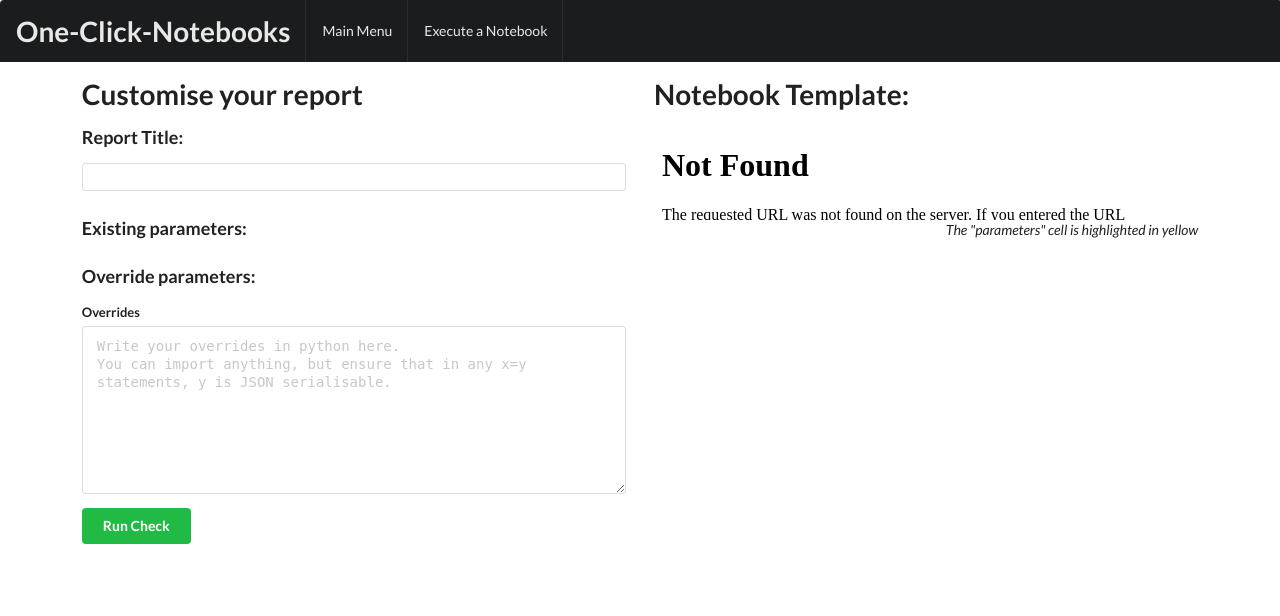
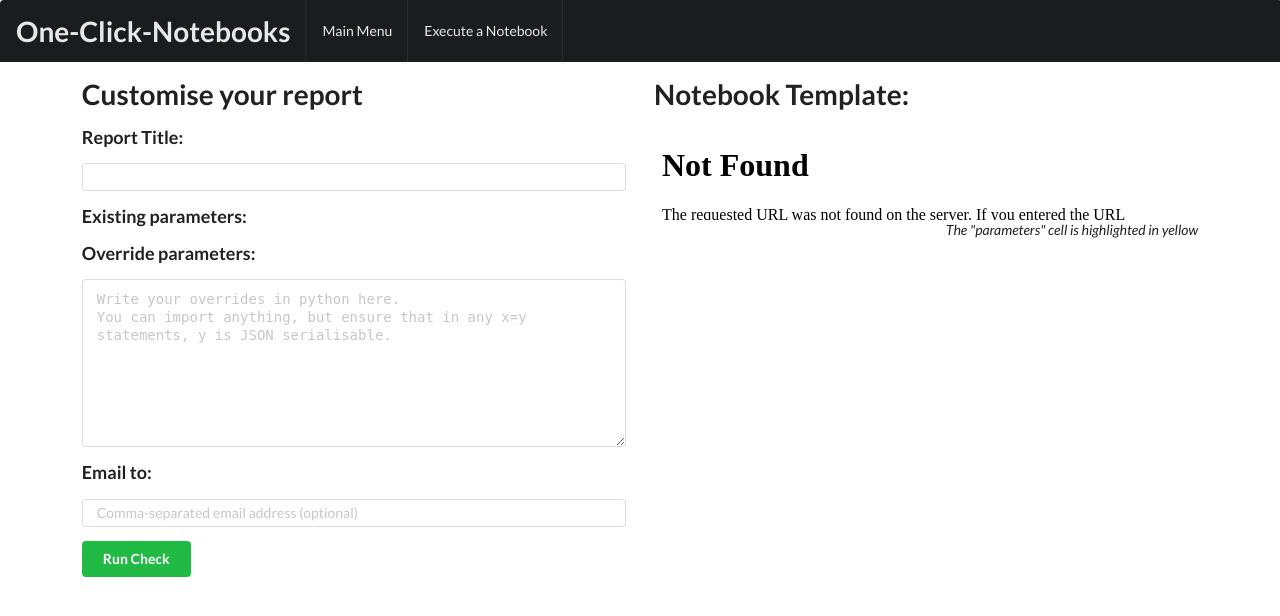
Before and after one commit to edf825/notebooker, a Flask app: template man/notebooker/templates/run_report.html in a window 1280 px wide. Shown: the top 616 px of the page. Run offline with Flask 2, Linux system fonts and the light colour scheme; the template is opened without the code that fills it, so the values that code supplies are empty; parts of the project's set-up code (start-up, migrations or seed data) failed here and were passed over; some libraries are stand-ins or nearby versions.

Commit message:
DS-337: Adding report result email option to web gui

```diff
--- a/man/notebooker/main.py
+++ b/man/notebooker/main.py
@@ -20,7 +20,7 @@ from man.notebooker import execute_notebook, results
 from man.notebooker.caching import set_cache, get_cache
 from man.notebooker.constants import OUTPUT_BASE_DIR, \
     TEMPLATE_BASE_DIR, JobStatus, CANCEL_MESSAGE
-from man.notebooker.handle_overrides import handle_overrides, validate_title
+from man.notebooker.handle_overrides import handle_overrides, validate_title, validate_mailto
 from man.notebooker.report_hunter import _report_hunter
 from man.notebooker.results import _get_job_results, all_available_results, _pdf_filename, get_all_result_keys
 from man.notebooker.utils.templates import get_all_possible_checks, _get_metadata_cell_idx, _get_preview
@@ -98,7 +98,7 @@ def _monitor_stderr(process, job_id):
     return ''.join(stderr)
 
 
-def run_report(report_name, report_title, overrides):
+def run_report(report_name, report_title, mailto, overrides):
     job_id = str(uuid.uuid4())
     job_start_time = datetime.datetime.now()
     result_serializer.save_check_stub(job_id, report_name,
@@ -113,6 +113,7 @@ def run_report(report_name, report_title, overrides):
                           '--template-base-dir', TEMPLATE_BASE_DIR,
                           '--report-name', report_name,
                           '--report-title', report_title,
+                          '--mailto', mailto,
                           '--overrides-as-json', json.dumps(overrides),
                           '--mongo-db-name', result_serializer.database_name,
                           '--mongo-host', result_serializer.mongo_host,
@@ -126,13 +127,16 @@ def run_report(report_name, report_title, overrides):
 
 @flask_app.route('/run_checks/<report_name>', methods=['POST', 'PUT'])
 def run_checks_http(report_name):
-    overrides = request.values.get('overrides')
-    override_dict, issues = handle_overrides(overrides)
-    report_title = request.values.get('report_title')
-    report_title = validate_title(report_title, issues)
+    issues = []
+    # Get and process override script
+    override_dict = handle_overrides(request.values.get('overrides'), issues)
+    # Find and cleanse the title of the report
+    report_title = validate_title(request.values.get('report_title'), issues)
+    # Get mailto email address
+    mailto = validate_mailto(request.values.get('mailto'), issues)
     if issues:
         return jsonify({'status': 'Failed', 'content': ('\n'.join(issues))})
-    job_id = run_report(report_name, report_title, override_dict)
+    job_id = run_report(report_name, report_title, mailto, override_dict)
     return (jsonify({'id': job_id}),
             202,  # HTTP Accepted code
             {'Location': url_for('task_status', report_name=report_name, task_id=job_id)})
--- a/man/notebooker/templates/run_report.html
+++ b/man/notebooker/templates/run_report.html
@@ -20,18 +20,28 @@
             <div class="seven wide column">
                 <h1>Customise your report</h1>
                 <form class="ui form" id="run-check-form">
-                    <h3>Report Title:</h3>
-                    <input name="report_title" placeholder="{{ report_name }}" id="titleInput" width="100%"/>
-                    <h3>Existing parameters:</h3>
-                    <code>{{parameters_as_html|safe}}</code>
-                    <h3>Override parameters:</h3>
                     <div class="field">
-                        <label>Overrides</label>
+                        <h3>Report Title:</h3>
+                        <input name="report_title" placeholder="{{ report_name }}" id="titleInput" width="100%"/>
+                    </div>
+                    <div class="field">
+                        <h3>Existing parameters:</h3>
+                        <code>{{parameters_as_html|safe}}</code>
+                    </div>
+                    <div class="field">
+                        <h3>Override parameters:</h3>
                         <textarea name="overrides" id="overrides" placeholder="Write your overrides in python here.
 You can import anything, but ensure that in any x=y statements, y is JSON serialisable."></textarea>
                     </div>
                     <div class="field">
                         <input name="report_name" value="{{report_name}}" style="display:none">
+                    </div>
+                    <div class="field">
+                        <h3>Email to:</h3>
+                        <input name="mailto"
+                               placeholder="Comma-separated email address (optional)"
+                               id="titleInput"
+                               width="100%"/>
                     </div>
                     <button class="positive ui button" id="runCheck">Run Check</button>
                 </form>
--- a/man/notebooker/utils/notebook_execution.py
+++ b/man/notebooker/utils/notebook_execution.py
@@ -99,7 +99,8 @@ def send_result_email(result, mailto):
 
     if isinstance(result, NotebookResultComplete):
         # Attach PDF output to the email. Has to be saved to disk temporarily for the mail API to work.
-        pdf_path = os.path.join(tmp_dir, '{}.pdf'.format(result.job_id))
+        pdf_path = os.path.join(tmp_dir, '{}_{}.pdf'.format(result.report_name,
+                                                            result.job_start_time.strftime('%Y-%m-%dT%H%M%S')))
         with open(pdf_path, 'w') as f:
             f.write(result.pdf)
         attachments.append(pdf_path)
```
Also changed, not shown: man/notebooker/handle_overrides.py (+15 -5 lines).
